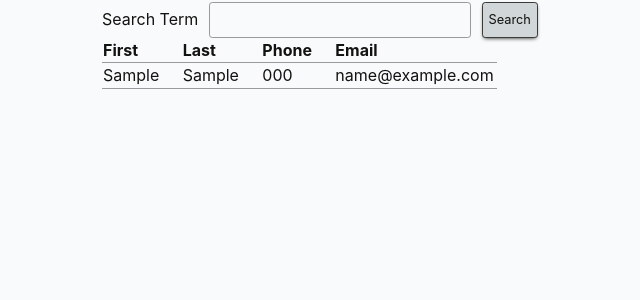
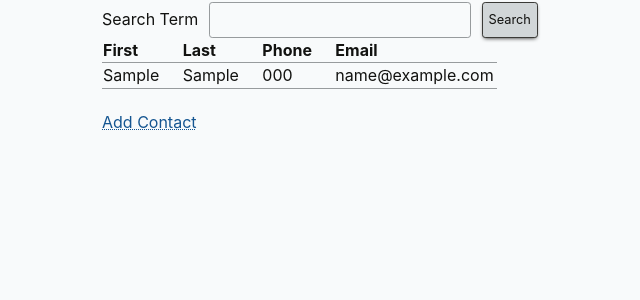
Before and after one commit to fcbertoldi/contact-app-django, a Django app: page /contacts/ in a window 1280 px wide. Shown: the part 178-478 px from the top of the page, without its empty margins (218-858 px from the left). Run offline with Django 4.2, Linux system fonts and the light colour scheme; tables that the repository leaves empty hold one stand-in row (values such as "Sample post").

Commit message:
web 1.0: create contact

```diff
--- a/core/urls.py
+++ b/core/urls.py
@@ -4,4 +4,5 @@ from . import views
 app_name = "core"
 urlpatterns = [
     path("", views.IndexView.as_view(), name="contact-index"),
+    path("new", views.CreateContactView.as_view(), name="contact-create"),
 ]
--- a/core/views.py
+++ b/core/views.py
@@ -1,10 +1,10 @@
 from typing import Any
 from django.db.models.query import QuerySet
+from django.urls import reverse
 from django.views import generic
 from .models import Contact
 
 # TODO: detail
-# TODO: create
 # TODO: edit
 # TODO: delete
 # TODO: mudar cookiecutter pro django 4.2
@@ -21,3 +21,12 @@ class IndexView(generic.ListView):
             return Contact.objects.search(search_param)
 
         return super().get_queryset()
+
+
+class CreateContactView(generic.CreateView):
+    model = Contact
+    template_name = "contact_create_form.html"
+    fields = ["first", "last", "email", "phone"]
+
+    def get_success_url(self) -> str:
+        return reverse("core:contact-index")
--- a/templates/index.html
+++ b/templates/index.html
@@ -28,4 +28,8 @@
         {% endfor %}
         </tbody>
     </table>
+
+    <p>
+        <a href="{% url 'core:contact-create' %}">Add Contact</a>
+    </p>
 {% endblock %}
```
Also changed, not shown: templates/contact_create_form.html (added, +8 -0 lines).
